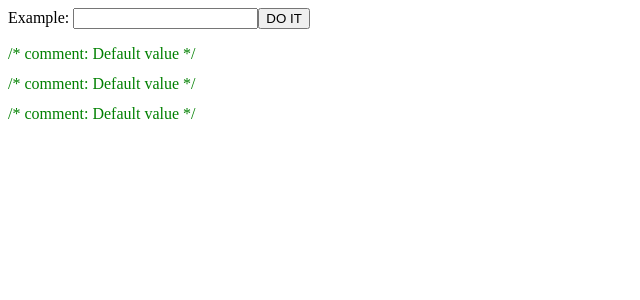
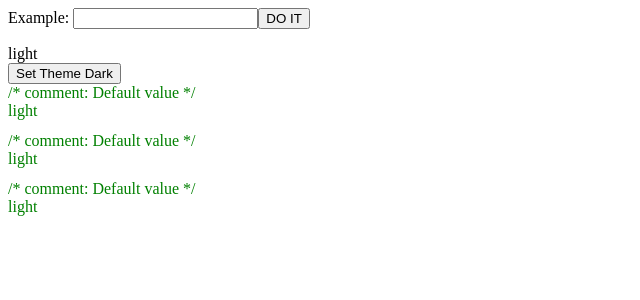
Before and after one commit to SamukaDEV/smk-react-context-example, a React (Create React App) app: page / in a window 1280 px wide. Shown: the top 300 px of the page, without its empty margins (0-640 px from the left). Built offline with nearby package versions, Linux system fonts and the light colour scheme.

Commit message:
3 files modified

```diff
--- a/src/App.js
+++ b/src/App.js
@@ -3,7 +3,7 @@ import './style.css';
 import AppContext from './context';
 import Widget from './Widget';
 const App = () => {
-  const { example, setExample } = useContext(AppContext);
+  const { example, setExample, theme, setTheme } = useContext(AppContext);
   const [formText, setFormText] = useState('');
   useEffect(() => {
     console.log('context here: ', example);
@@ -25,6 +25,14 @@ const App = () => {
         <input type="text" value={formText} onChange={handleChange} />
         <button>DO IT</button>
       </form>
+      <div>{theme}</div>
+      <button
+        onClick={() => {
+          setTheme('dark');
+        }}
+      >
+        Set Theme Dark
+      </button>
       <Widget />
       <Widget />
       <Widget />
--- a/src/Widget.js
+++ b/src/Widget.js
@@ -2,10 +2,11 @@ import React, { useContext } from 'react';
 import AppContext from './context';
 
 export default function Widget() {
-  const { example, setExample } = useContext(AppContext);
+  const { example, setExample, theme } = useContext(AppContext);
   return (
     <div style={{ color: 'green', marginBottom: 12 }}>
       /* comment: {example} */
+      <div>{theme}</div>
     </div>
   );
 }
--- a/src/context/ContextProvider.js
+++ b/src/context/ContextProvider.js
@@ -2,9 +2,12 @@ import React, { useState } from 'react';
 import AppContext from '.';
 const ContextProvider = ({ children }) => {
   const [example, setExample] = useState('Default value');
+  const [theme, setTheme] = useState('light');
   const context = {
     setExample,
-    example
+    example,
+    theme,
+    setTheme
   };
   return <AppContext.Provider value={context}>{children}</AppContext.Provider>;
 };
```
